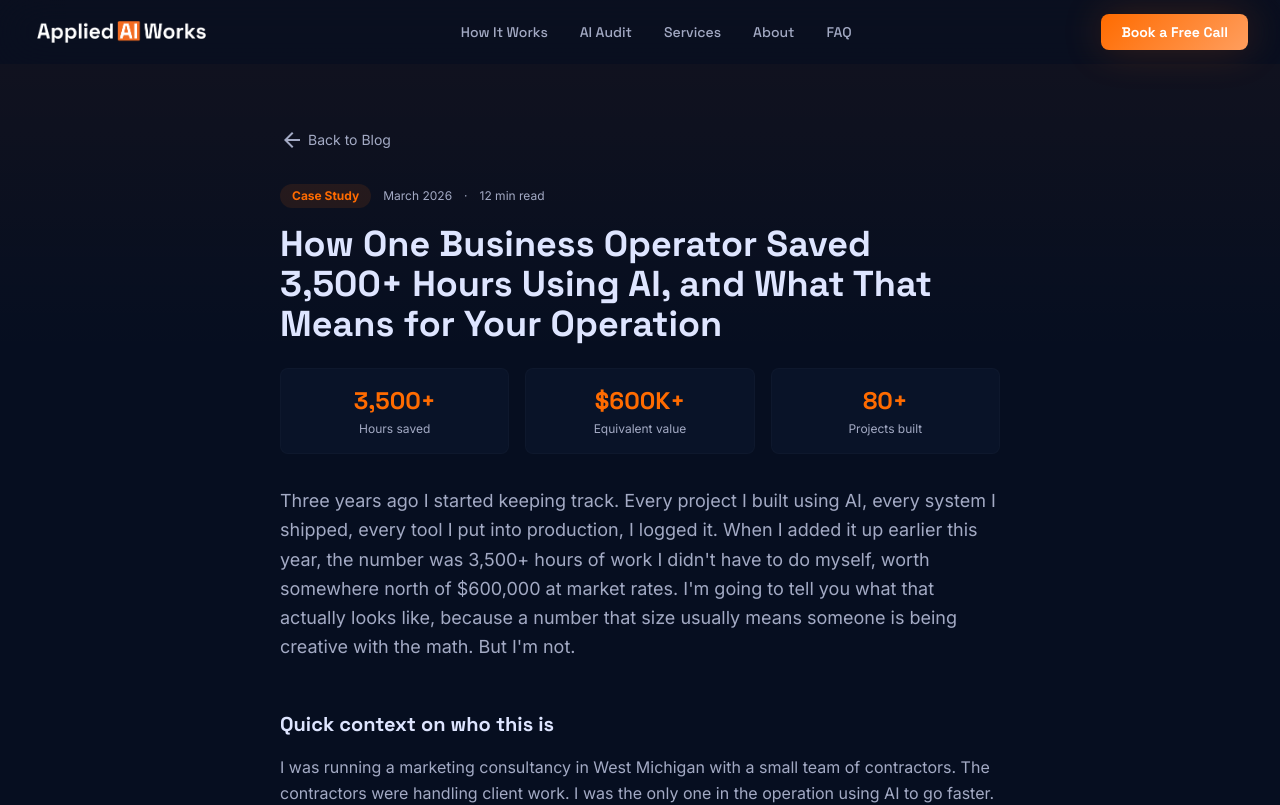
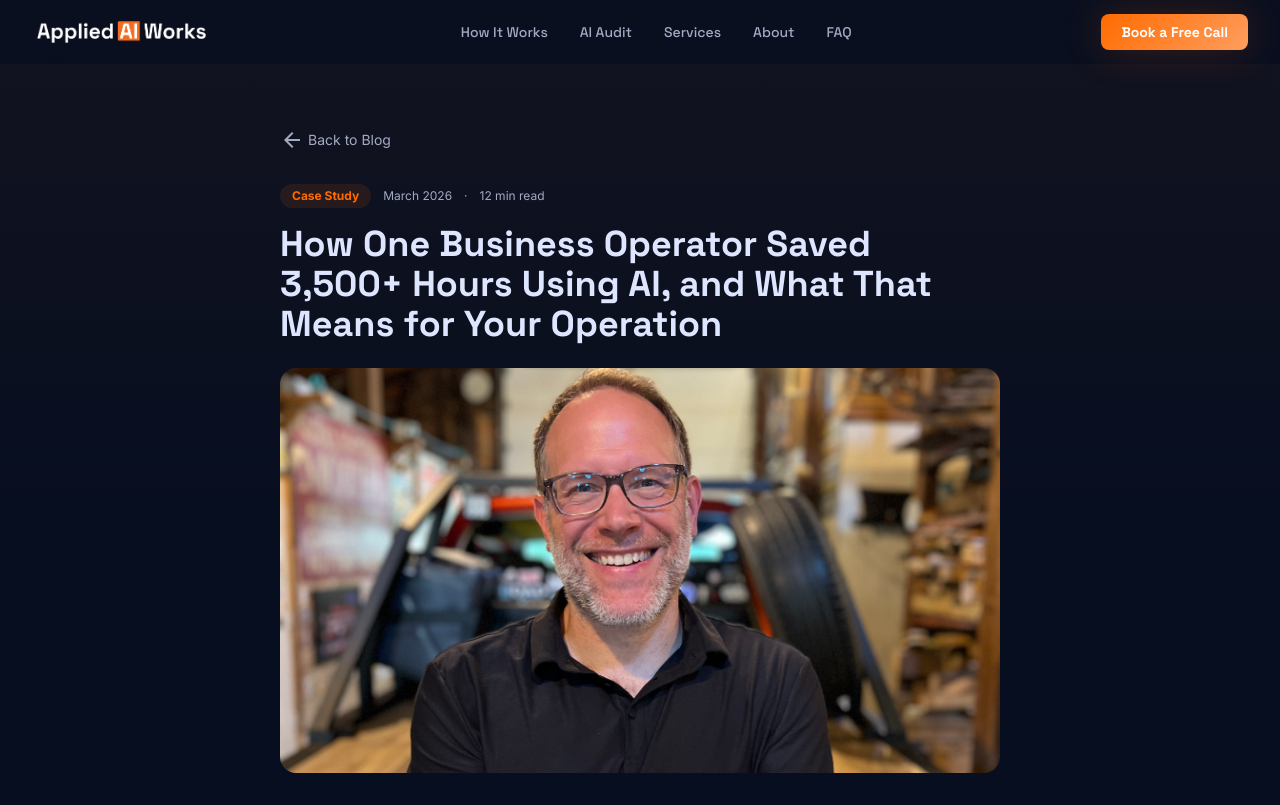
Before and after one commit to joshcowen/appliedaiworks-next, a Next.js app: page /blog/how-one-operator-saved-3500-hours in a window 1280 px wide. Shown: the top 805 px of the page. Built offline with nearby package versions, Linux system fonts and the light colour scheme.

Commit message:
Add featured image to case study blog post
Landscape crop of Josh's headshot (3024x1701, y=800 offset) added to blog post header for visual impact and social sharing.

Co-Authored-By: Claude Sonnet 4.6 <noreply@anthropic.com>

```diff
--- a/app/blog/how-one-operator-saved-3500-hours/page.tsx
+++ b/app/blog/how-one-operator-saved-3500-hours/page.tsx
@@ -69,6 +69,17 @@ export default function CaseStudyPost() {
           <h1 className="font-headline text-3xl md:text-4xl font-bold text-on-surface mb-6 leading-tight">
             How One Business Operator Saved 3,500+ Hours Using AI, and What That Means for Your Operation
           </h1>
+          <div className="rounded-2xl overflow-hidden mb-8">
+            <Image
+              src="/josh-cowen-featured.jpg"
+              alt="Josh Cowen in his workshop"
+              width={3024}
+              height={1701}
+              className="w-full object-cover"
+              priority
+            />
+          </div>
+
           <div className="grid grid-cols-3 gap-4 mb-8">
             {[
               { value: "3,500+", label: "Hours saved" },
```
Also changed, not shown: public/josh-cowen-featured.jpg (added).
